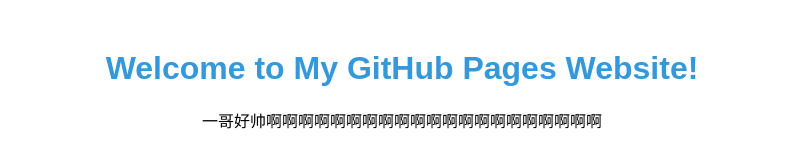
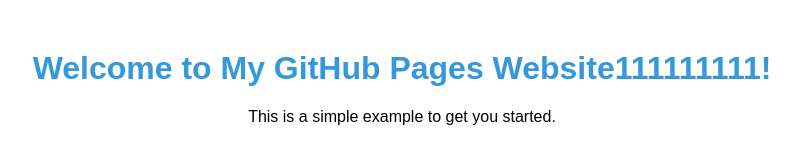
Before and after one commit to fuckingCoder1/fuckingCoder1.github.io, a plain HTML site: page index.html in a window 1280 px wide. Shown: the whole page, without its empty margins (238-1038 px from the left). Drawn offline with Linux system fonts and the light colour scheme.

Commit message:
index.html

```diff
--- a/index.html
+++ b/index.html
@@ -16,7 +16,7 @@
     </style>
 </head>
 <body>
-    <h1>Welcome to My GitHub Pages Website!</h1>
-    <p>一哥好帅啊啊啊啊啊啊啊啊啊啊啊啊啊啊啊啊啊啊啊啊啊</p>
+    <h1>Welcome to My GitHub Pages Website111111111!</h1>
+    <p>This is a simple example to get you started.</p>
 </body>
 </html>
```
